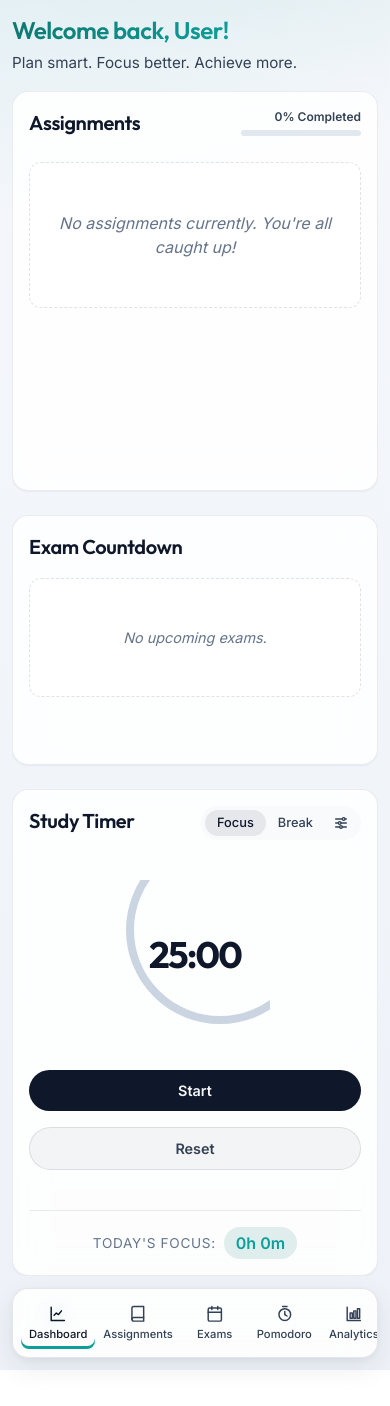
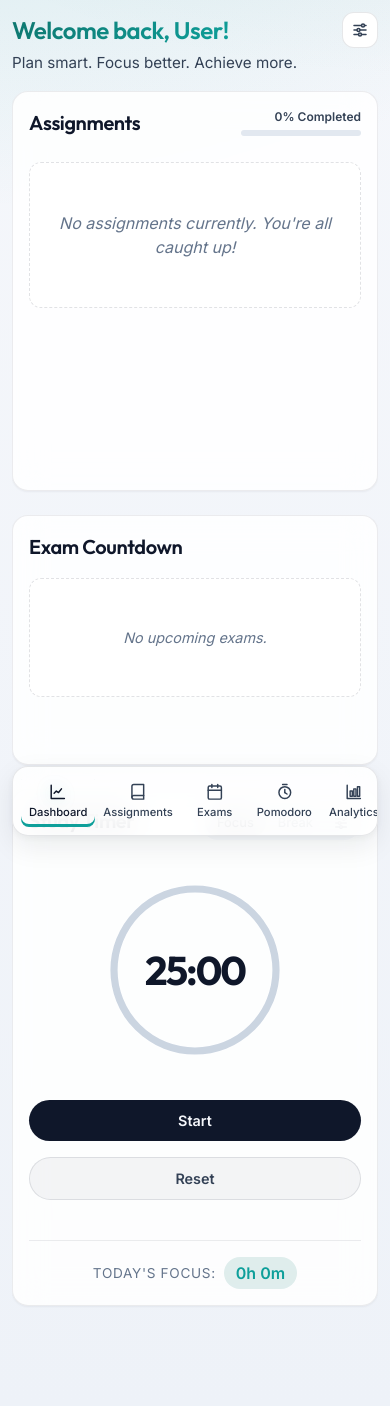
Before and after one commit to idris58/Study-Flow, a React (Vite) app: page / in a window 390 px wide. Before the commit the page ends 1370 px from the top, so only its background shows below. Built offline with nearby package versions, Linux system fonts and the light colour scheme.

Commit message:
fix(mobile-ui): - pin bottom nav - move settings to header action - improve Pomodoro responsive ring - remove duplicate exam add button

```diff
--- a/src/components/Dashboard.css
+++ b/src/components/Dashboard.css
@@ -34,6 +34,16 @@
     font-size: 1.1rem;
 }
 
+.header-actions {
+    display: flex;
+    align-items: center;
+    gap: 0.5rem;
+}
+
+.mobile-page-cta {
+    display: none;
+}
+
 .primary-btn {
     color: var(--text-primary);
     background: var(--card-bg);
@@ -41,6 +51,29 @@
     font-weight: 600;
     border: 1px solid var(--border-color);
     transition: all 0.2s ease;
+}
+
+.mobile-settings-btn {
+    display: none;
+    width: 40px;
+    height: 40px;
+    border-radius: var(--radius-md);
+    border: 1px solid var(--border-color);
+    background: var(--card-bg);
+    color: var(--text-secondary);
+    align-items: center;
+    justify-content: center;
+    transition: all 0.2s ease;
+}
+
+.mobile-settings-btn svg {
+    width: 18px;
+    height: 18px;
+}
+
+.mobile-settings-btn:hover {
+    color: var(--text-primary);
+    background: var(--hover-bg);
 }
 
 .primary-btn:hover {
@@ -101,6 +134,16 @@
     color: var(--text-primary);
 }
 
+.pomodoro-view {
+    width: 100%;
+    max-width: 600px;
+    margin: 0 auto;
+}
+
+.pomodoro-view .pomodoro-timer {
+    width: 100%;
+}
+
 @media (max-width: 1024px) {
     .dashboard-grid {
         grid-template-columns: 1fr;
@@ -109,9 +152,15 @@
 
 @media (max-width: 768px) {
     .dashboard-header {
-        flex-direction: column;
+        flex-direction: row;
         align-items: flex-start;
-        gap: 1rem;
+        justify-content: space-between;
+        gap: 0.75rem;
+    }
+
+    .dashboard-header>div:first-child {
+        flex: 1;
+        min-width: 0;
     }
 
     .dashboard-header h1 {
@@ -119,18 +168,51 @@
     }
 
     .header-actions {
-        width: 100%;
+        width: auto;
+        flex-shrink: 0;
+        justify-content: flex-end;
+        flex-wrap: wrap;
     }
 
     .primary-btn {
+        width: auto;
+        flex: 0 0 auto;
+        white-space: nowrap;
+        text-align: center;
+    }
+
+    .mobile-settings-btn {
+        display: inline-flex;
+    }
+
+    .mobile-settings-wrap {
+        width: auto;
+    }
+
+    .desktop-only-cta {
+        display: none;
+    }
+
+    .mobile-page-cta {
+        display: block;
         width: 100%;
-        text-align: center;
+        margin-top: -0.25rem;
+    }
+
+    .mobile-page-cta .primary-btn {
+        width: 100%;
+        justify-content: center;
     }
 
     .dashboard-content {
         gap: 1.25rem;
         padding: 0;
         padding-right: 0;
+        padding-bottom: calc(5.5rem + env(safe-area-inset-bottom));
+    }
+
+    .pomodoro-view {
+        max-width: none;
     }
 }
 
@@ -151,6 +233,20 @@
         font-size: 0.95rem;
     }
 
+    .primary-btn {
+        padding: 0.6rem 0.85rem;
+        font-size: 0.82rem;
+    }
+
+    .mobile-settings-btn {
+        width: 36px;
+        height: 36px;
+    }
+
+    .mobile-page-cta {
+        margin-top: -0.1rem;
+    }
+
     .widget-header {
         flex-wrap: wrap;
         gap: 0.5rem;
--- a/src/components/Dashboard.jsx
+++ b/src/components/Dashboard.jsx
@@ -102,6 +102,28 @@ export default function Dashboard({ theme, setTheme }) {
         setCurrentView('dashboard')
     }
 
+    const renderMobileSettingsButton = () => (
+        <button
+            type="button"
+            className="mobile-settings-btn"
+            onClick={() => setCurrentView('settings')}
+            aria-label="Open settings"
+            title="Settings"
+        >
+            <svg viewBox="0 0 24 24" fill="none" stroke="currentColor" strokeWidth="2" strokeLinecap="round" strokeLinejoin="round">
+                <line x1="4" y1="6" x2="14" y2="6"></line>
+                <line x1="18" y1="6" x2="20" y2="6"></line>
+                <line x1="4" y1="12" x2="8" y2="12"></line>
+                <line x1="12" y1="12" x2="20" y2="12"></line>
+                <line x1="4" y1="18" x2="10" y2="18"></line>
+                <line x1="14" y1="18" x2="20" y2="18"></line>
+                <circle cx="16" cy="6" r="2"></circle>
+                <circle cx="10" cy="12" r="2"></circle>
+                <circle cx="12" cy="18" r="2"></circle>
+            </svg>
+        </button>
+    )
+
     return (
         <>
             <Sidebar currentView={currentView} setCurrentView={setCurrentView} />
@@ -113,6 +135,9 @@ export default function Dashboard({ theme, setTheme }) {
                             <div>
                                 <h1 className="heading-gradient">Welcome back, {userProfile.name}!</h1>
                                 <p className="subtitle">Plan smart. Focus better. Achieve more.</p>
+                            </div>
+                            <div className="header-actions mobile-settings-wrap">
+                                {renderMobileSettingsButton()}
                             </div>
                         </header>
                         <div className="dashboard-grid">
@@ -126,10 +151,8 @@ export default function Dashboard({ theme, setTheme }) {
                             <div className="side-column">
                                 <ExamCountdown
                                     exams={exams}
-                                    onOpenModal={() => setIsExamModalOpen(true)}
                                     onDelete={deleteExam}
                                     onUpdate={updateExam}
-                                    currentView={currentView}
                                 />
                                 <PomodoroTimer />
                             </div>
@@ -145,11 +168,17 @@ export default function Dashboard({ theme, setTheme }) {
                                 <p className="subtitle">Track and manage your tasks.</p>
                             </div>
                             <div className="header-actions">
-                                <button className="primary-btn glass-panel" onClick={() => setIsTaskModalOpen(true)}>
+                                {renderMobileSettingsButton()}
+                                <button className="primary-btn glass-panel desktop-only-cta" onClick={() => setIsTaskModalOpen(true)}>
                                     + New Task
                                 </button>
                             </div>
                         </header>
+                        <div className="mobile-page-cta">
+                            <button className="primary-btn glass-panel" onClick={() => setIsTaskModalOpen(true)}>
+                                + New Task
+                            </button>
+                        </div>
                         <div className="full-width-column">
                             <AssignmentTracker
                                 assignments={assignments}
@@ -168,18 +197,22 @@ export default function Dashboard({ theme, setTheme }) {
                                 <p className="subtitle">Countdown to your upcoming exams.</p>
                             </div>
                             <div className="header-actions">
-                                <button className="primary-btn glass-panel" onClick={() => setIsExamModalOpen(true)}>
+                                {renderMobileSettingsButton()}
+                                <button className="primary-btn glass-panel desktop-only-cta" onClick={() => setIsExamModalOpen(true)}>
                                     + Add Exam
                                 </button>
                             </div>
                         </header>
+                        <div className="mobile-page-cta">
+                            <button className="primary-btn glass-panel" onClick={() => setIsExamModalOpen(true)}>
+                                + Add Exam
+                            </button>
+                        </div>
                         <div className="full-width-column">
                             <ExamCountdown
                                 exams={exams}
-                                onOpenModal={() => setIsExamModalOpen(true)}
                                 onDelete={deleteExam}
                                 onUpdate={updateExam}
-                                currentView={currentView}
                             />
                         </div>
                     </>
@@ -192,17 +225,31 @@ export default function Dashboard({ theme, setTheme }) {
                                 <h1 className="heading-gradient">Focus Timer</h1>
                                 <p className="subtitle">Stay focused with Pomodoro technique.</p>
                             </div>
+                            <div className="header-actions mobile-settings-wrap">
+                                {renderMobileSettingsButton()}
+                            </div>
                         </header>
-                        <div className="full-width-column centered-content" style={{ maxWidth: '600px', margin: '0 auto' }}>
+                        <div className="full-width-column centered-content pomodoro-view">
                             <PomodoroTimer />
                         </div>
                     </>
                 )}
 
                 {currentView === 'analytics' && (
-                    <div className="full-width-column">
-                        <AnalyticsView assignments={assignments} exams={exams} />
-                    </div>
+                    <>
+                        <header className="dashboard-header">
+                            <div>
+                                <h1 className="heading-gradient">Analytics</h1>
+                                <p className="subtitle">Track your overall progress at a glance.</p>
+                            </div>
+                            <div className="header-actions mobile-settings-wrap">
+                                {renderMobileSettingsButton()}
+                            </div>
+                        </header>
+                        <div className="full-width-column">
+                            <AnalyticsView assignments={assignments} exams={exams} showHeader={false} />
+                        </div>
+                    </>
                 )}
 
                 {currentView === 'settings' && (
--- a/src/components/ExamCountdown.jsx
+++ b/src/components/ExamCountdown.jsx
@@ -1,7 +1,7 @@
 import { useState } from 'react'
 import './ExamCountdown.css'
 
-export default function ExamCountdown({ exams, onOpenModal, onDelete, onUpdate, currentView }) {
+export default function ExamCountdown({ exams, onDelete, onUpdate }) {
     const [expandedId, setExpandedId] = useState(null)
     const calculateDaysLeft = (dateStr) => {
         const today = new Date();
@@ -129,11 +129,6 @@ export default function ExamCountdown({ exams, onOpenModal, onDelete, onUpdate,
                     })
                 )}
             </div>
-            {currentView !== 'dashboard' && (
-                <button className="add-exam-btn" onClick={onOpenModal}>
-                    <span className="icon">+</span> Add Exam
-                </button>
-            )}
         </section>
     )
 }
--- a/src/components/PomodoroTimer.css
+++ b/src/components/PomodoroTimer.css
@@ -53,6 +53,8 @@
 }
 
 .progress-ring {
+    width: 100%;
+    height: 100%;
     transform: rotate(-90deg);
     transform-origin: 50% 50%;
 }
@@ -220,13 +222,8 @@
     }
 
     .timer-circle {
-        width: 170px;
-        height: 170px;
-    }
-
-    .progress-ring {
-        width: 170px;
-        height: 170px;
+        width: 190px;
+        height: 190px;
     }
 
     .time-left {
@@ -245,17 +242,12 @@
 
 @media (max-width: 480px) {
     .timer-circle {
-        width: 150px;
-        height: 150px;
-    }
-
-    .progress-ring {
-        width: 150px;
-        height: 150px;
+        width: 180px;
+        height: 180px;
     }
 
     .time-left {
-        font-size: 2.3rem;
+        font-size: 2.5rem;
     }
 
     .timer-controls {
--- a/src/components/PomodoroTimer.jsx
+++ b/src/components/PomodoroTimer.jsx
@@ -153,7 +153,7 @@ export default function PomodoroTimer() {
 
             <div className="timer-display">
                 <div className={`timer-circle ${isActive ? 'active' : ''} ${mode}`}>
-                    <svg className="progress-ring" width="200" height="200">
+                    <svg className="progress-ring" viewBox="0 0 200 200" width="100%" height="100%" preserveAspectRatio="xMidYMid meet">
                         <circle
                             className="progress-ring-bg"
                             strokeWidth="8"
--- a/src/components/Sidebar.css
+++ b/src/components/Sidebar.css
@@ -71,8 +71,13 @@
 
 @media (max-width: 768px) {
     .sidebar {
-        width: 100%;
+        width: auto;
         height: auto;
+        position: fixed;
+        left: 0.75rem;
+        right: 0.75rem;
+        bottom: calc(0.5rem + env(safe-area-inset-bottom));
+        z-index: 100;
         flex-direction: row;
         padding: 0.5rem;
         border-radius: var(--radius-lg);
```
Also changed, not shown: src/components/AnalyticsView.jsx (+7 -5 lines).
